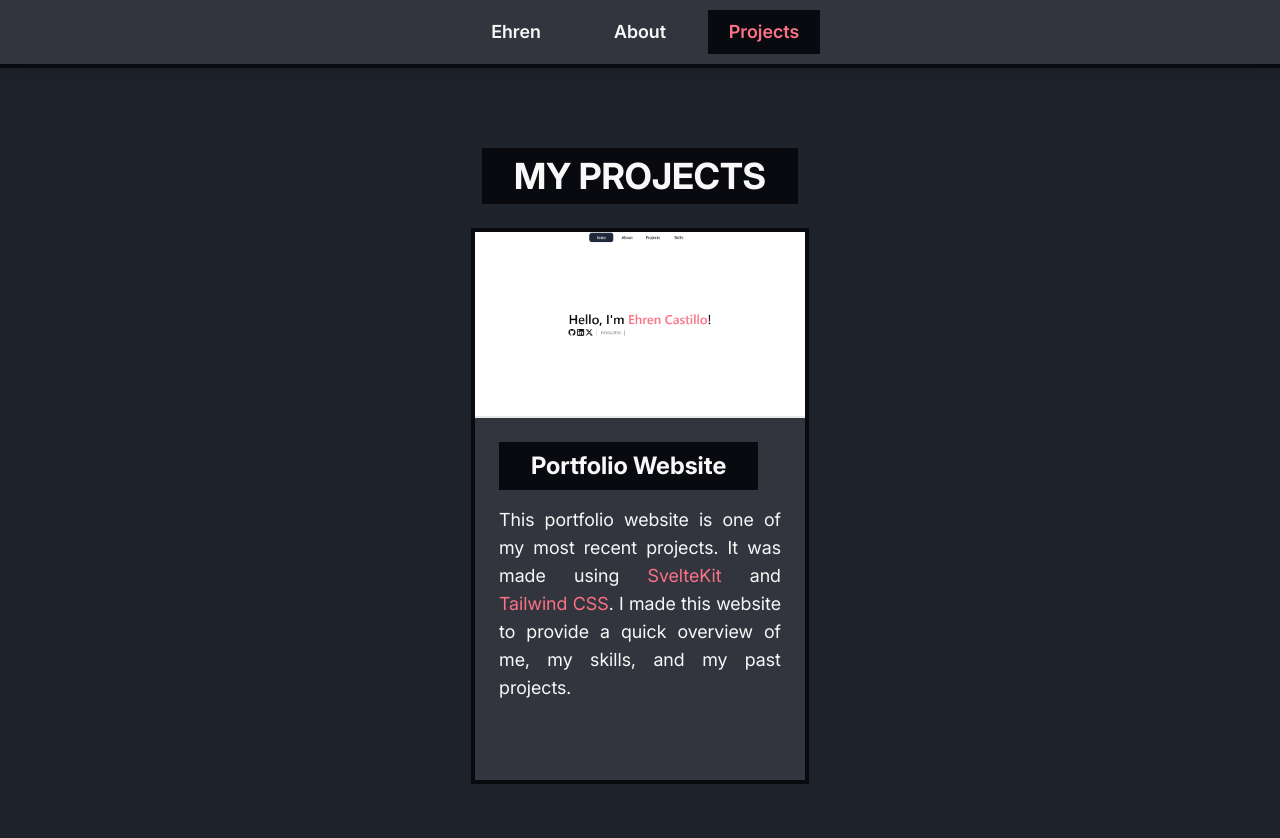
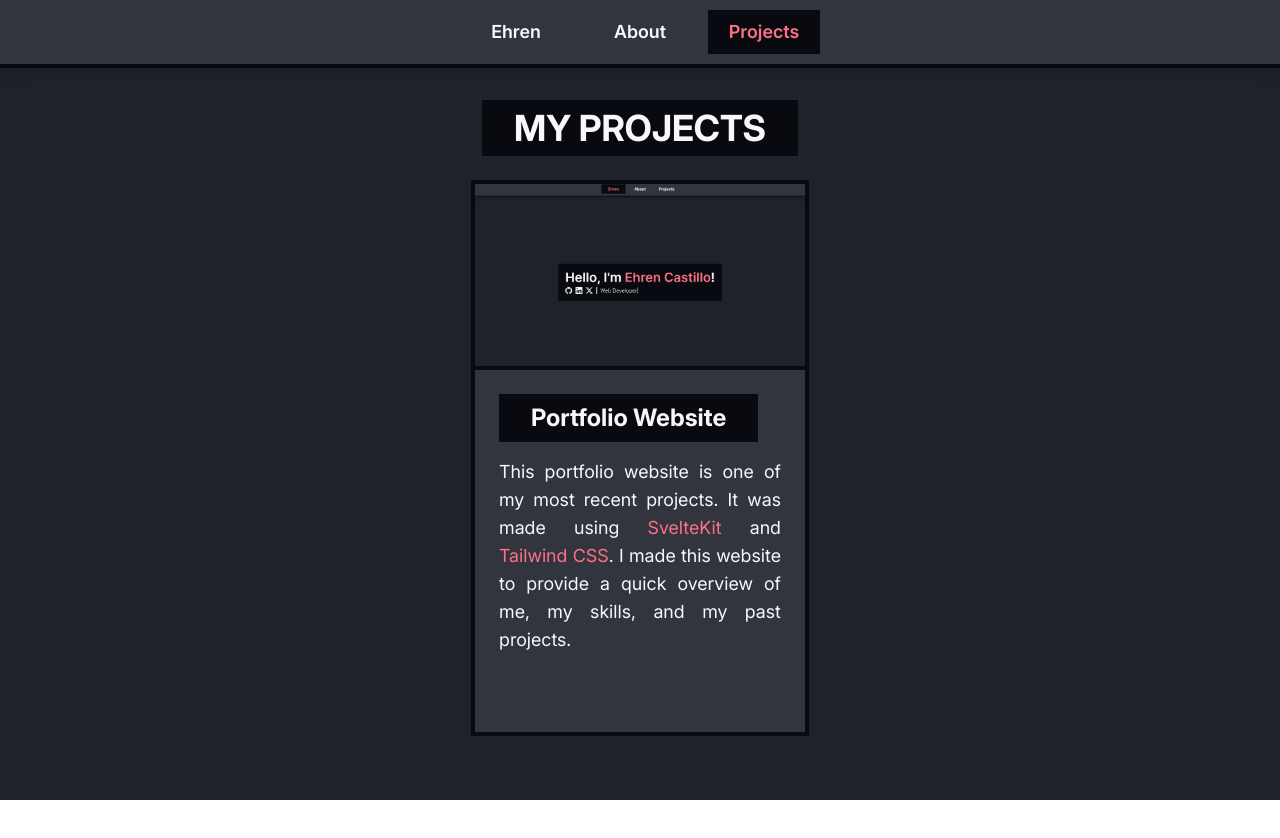
Before and after one commit to ehrelevant/ehrelevant.github.io, a SvelteKit app: page /projects in a window 1280 px wide. Shown: the top 838 px of the page. After the commit the page ends 800 px from the top, so only its background shows below. Built offline with nearby package versions, Linux system fonts and the light colour scheme; some icons are missing.

Commit message:
refactor(projects): clean project page implemenation and update photo

```diff
--- a/src/routes/projects/+page.svelte
+++ b/src/routes/projects/+page.svelte
@@ -2,6 +2,6 @@
 	import Projects from './Projects.svelte';
 </script>
 
-<section class="grow">
+<section class="w-full h-full grow py-8">
 	<Projects />
 </section>
--- a/src/routes/projects/ProjectCard.svelte
+++ b/src/routes/projects/ProjectCard.svelte
@@ -2,38 +2,38 @@
 	import { Link } from '@steeze-ui/heroicons';
 	import { Github } from '@steeze-ui/simple-icons';
 	import IconLink from '$lib/components/IconLink.svelte';
+	import type { Snippet } from 'svelte';
 
 	interface Props {
 		name: string;
 		thumbnail: string;
 		link?: string;
 		github?: string;
-		children?: import('svelte').Snippet;
-		description?: import('svelte').Snippet;
+		description?: Snippet;
 	}
 
-	let { name, thumbnail, link = '', github = '', children, description }: Props = $props();
+	let { name, thumbnail, link = '', github = '', description }: Props = $props();
 </script>
 
 <!-- svelte-ignore a11y_click_events_have_key_events -->
 <!-- svelte-ignore a11y_no_static_element_interactions -->
 <div
-	class="md:basis-5/12 xl:basis-1/4 md:max-w-[50%] xl:max-w-[33%] grow border-4 border-black bg-dark-bg2 group hover:shadow-solid overflow-hidden hover:scale-105 transition-transform"
+	class="md:basis-5/12 xl:basis-1/4 md:max-w-[50%] xl:max-w-[33%] flex flex-col grow border-4 border-black bg-dark-bg2 group hover:shadow-solid overflow-hidden hover:scale-105 transition-transform"
 >
 	<img
 		src={thumbnail}
 		loading="lazy"
 		alt="sample"
-		class="w-full aspect-video shrink-0 object-cover border-b-2"
+		class="w-full aspect-video shrink-0 object-cover border-b-4 border-black"
 	/>
 	<div class="m-4 sm:m-6 flex flex-col overflow-hidden gap-4">
 		<h3
-			class="text-2xl w-fit font-bold bg-black py-2 px-8 group-hover:text-primary group-hover:shadow-solid group-hover:shadow-primary transition-all"
+			class="text-2xl w-fit font-bold bg-black text-center py-2 px-8 group-hover:text-primary group-hover:shadow-solid group-hover:shadow-primary transition-all"
 		>
 			{name}
 		</h3>
 		{#if description}
-			<p class="text-base sm:text-lg text-justify">
+			<p class="text-base sm:text-lg text-justify grow">
 				{@render description?.()}
 			</p>
 		{/if}
--- a/src/routes/projects/Projects.svelte
+++ b/src/routes/projects/Projects.svelte
@@ -5,14 +5,15 @@
 	import ProjectCard from './ProjectCard.svelte';
 </script>
 
-<section id="projects" class="px-4 sm:px-20 lg:px-32 py-20">
-	<div class="flex flex-col justify-center items-center gap-6">
+<section id="projects" class="px-4 sm:px-20 lg:px-32 flex flex-col gap-6">
+	<div class="flex flex-col justify-center items-center">
 		<h2
 			class="font-bold text-4xl bg-black px-8 py-2 hover:shadow-solid hover:shadow-primary group hover:scale-105 transition-all"
 		>
 			MY <span class="group-hover:text-primary transition-colors">PROJECTS</span>
 		</h2>
-		<div class="flex flex-row flex-wrap justify-center items-center gap-6">
+	</div>
+	<div class="flex flex-wrap justify-center gap-6">
 		<ProjectCard
 			name="Portfolio Website"
 			thumbnail={portfolioThumb}
@@ -27,5 +28,4 @@
 			{/snippet}
 		</ProjectCard>
 	</div>
-	</div>
 </section>
```
Also changed, not shown: src/lib/images/portfolio/thumb.png. Lines whose indentation alone changed are shown as unchanged.
